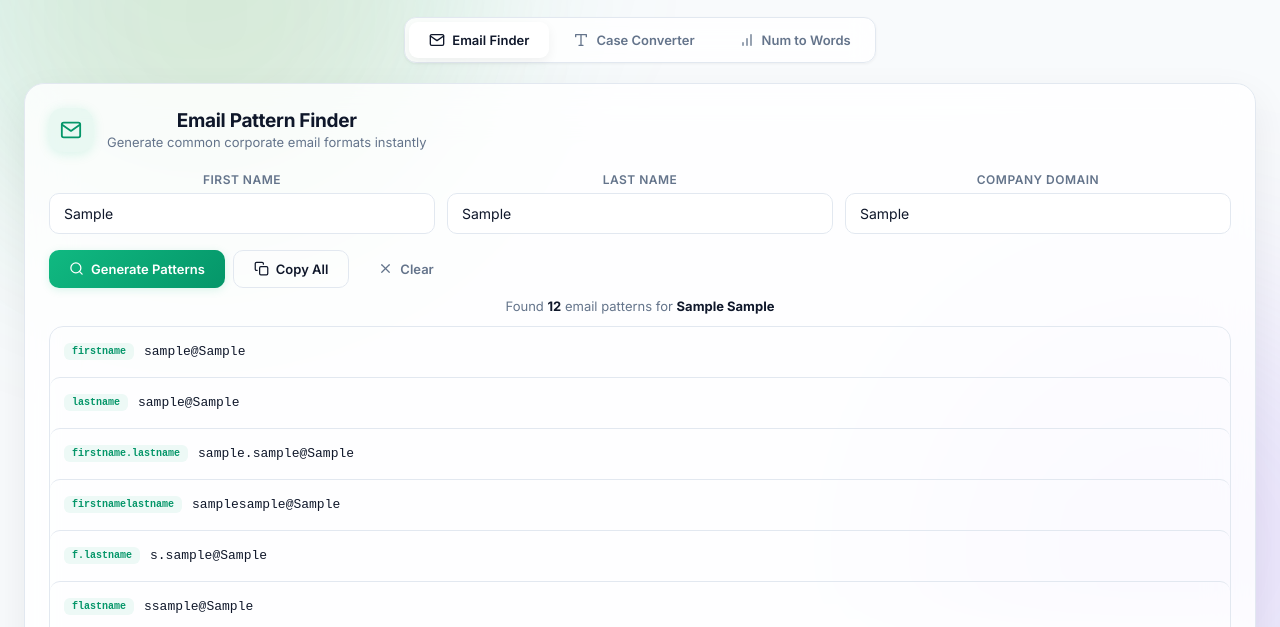
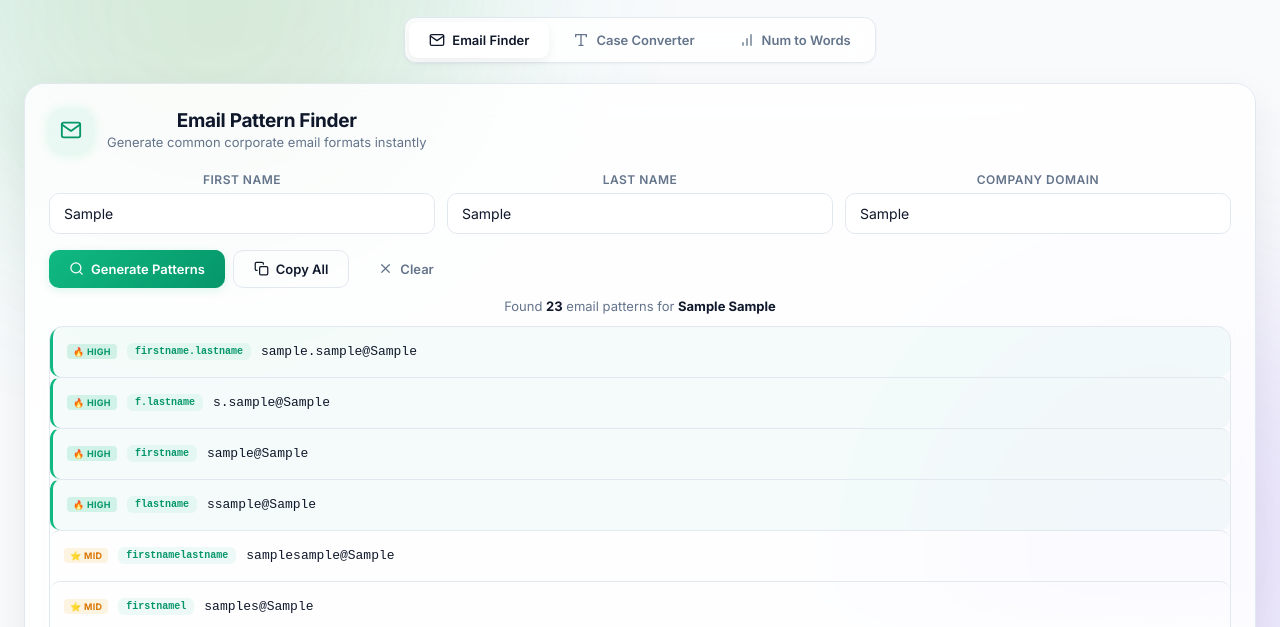
Before and after one commit to RajNexithon/email-finder-frontend, a plain HTML site: page index.html in a window 1280 px wide. Both pictures are taken after typing "Sample", "Sample", "Sample" into the empty fields and a click on the button "Generate Patterns". Shown: the part 173-800 px from the top of the page. Drawn offline with Linux system fonts and the light colour scheme.

Commit message:
Add files via upload

```diff
--- a/index.html
+++ b/index.html
@@ -282,6 +282,16 @@ select{cursor:pointer;appearance:auto}
   background:var(--primary-light);color:var(--primary-text);
   white-space:nowrap;flex-shrink:0;font-weight:600;
 }
+.email-priority{
+  font-size:9px;font-family:Inter,sans-serif;
+  padding:2px 6px;border-radius:4px;
+  white-space:nowrap;flex-shrink:0;font-weight:700;
+  letter-spacing:.3px;
+}
+.email-priority.high{background:rgba(16,185,129,.15);color:#059669;}
+.email-priority.medium{background:rgba(245,158,11,.12);color:#d97706;}
+.email-priority.low{background:rgba(100,116,139,.1);color:#64748b;}
+.email-row.top-pattern{background:rgba(16,185,129,.04);border-left:3px solid var(--primary);}
 .email-addr{font-size:13px;font-family:monospace;white-space:nowrap;overflow:hidden;text-overflow:ellipsis}
 .copy-sm{
   width:30px;height:30px;display:flex;align-items:center;justify-content:center;
@@ -650,7 +660,10 @@ async function copyToClipboard(text){try{await navigator.clipboard.writeText(tex
 
 /* ===== EMAIL FINDER ===== */
 let emailData=[];
-const patternLabels=['firstname','lastname','firstname.lastname','firstnamelastname','f.lastname','flastname','firstnamel','firstname_lastname','lastname.firstname','lastnamefirstname','l.firstname','firstname-lastname'];
+// Priority order based on Hunter.io / Prospeo.io data
+// High: ~48-56% of 1000+ employee companies | Medium: ~15-30% | Low: <10%
+const patternLabels=['firstname.lastname','f.lastname','firstname','flastname','firstnamelastname','firstnamel','firstname.l','lastname.firstname','l.firstname','firstname_lastname','lastnamefirstname','f.l','fl','firstname-lastname','lastname_firstname','lastname','f_lastname','f-lastname','lastname_f','lastname-f','lf','lastnamef','lastname-firstname'];
+const patternPriority=['high','high','high','high','medium','medium','medium','medium','medium','medium','medium','medium','medium','low','low','low','low','low','low','low','low','low','low'];
 
 function generateEmails(){
   const first=document.getElementById('ef-first').value.trim();
@@ -658,22 +671,27 @@ function generateEmails(){
   let domain=document.getElementById('ef-domain').value.trim().replace(/^https?:\/\//,'').replace(/^www\./,'').replace(/\/+$/,'');
   if(!first||!last||!domain){showToast('Missing fields','Please fill in all fields.','info');return}
   const f=first.toLowerCase(),l=last.toLowerCase(),fi=f[0],li=l[0];
-  emailData=[`${f}@${domain}`,`${l}@${domain}`,`${f}.${l}@${domain}`,`${f}${l}@${domain}`,`${fi}.${l}@${domain}`,`${fi}${l}@${domain}`,`${f}${li}@${domain}`,`${f}_${l}@${domain}`,`${l}.${f}@${domain}`,`${l}${f}@${domain}`,`${li}.${f}@${domain}`,`${f}-${l}@${domain}`];
+  // Ordered by Hunter.io priority: most common corporate patterns first
+  emailData=[`${f}.${l}@${domain}`,`${fi}.${l}@${domain}`,`${f}@${domain}`,`${fi}${l}@${domain}`,`${f}${l}@${domain}`,`${f}${li}@${domain}`,`${f}.${li}@${domain}`,`${l}.${f}@${domain}`,`${li}.${f}@${domain}`,`${f}_${l}@${domain}`,`${l}${f}@${domain}`,`${fi}.${li}@${domain}`,`${fi}${li}@${domain}`,`${f}-${l}@${domain}`,`${l}_${f}@${domain}`,`${l}@${domain}`,`${fi}_${l}@${domain}`,`${fi}-${l}@${domain}`,`${l}_${fi}@${domain}`,`${l}-${fi}@${domain}`,`${li}${fi}@${domain}`,`${l}${fi}@${domain}`,`${l}-${f}@${domain}`];
   document.getElementById('ef-stats').style.display='block';
   document.getElementById('ef-stats').innerHTML=`Found <strong>${emailData.length}</strong> email patterns for <strong>${first} ${last}</strong>`;
   const container=document.getElementById('ef-results');
   container.style.display='block';
-  container.innerHTML=emailData.map((email,i)=>`
-    <div class="email-row" style="animation:panelIn .3s ease ${i*.03}s both">
+  container.innerHTML=emailData.map((email,i)=>{
+    const prio=patternPriority[i];
+    const prioLabel=prio==='high'?'🔥 HIGH':prio==='medium'?'⭐ MID':'💡 LOW';
+    const topClass=prio==='high'?' top-pattern':'';
+    return `<div class="email-row${topClass}" style="animation:panelIn .3s ease ${i*.03}s both">
       <div class="email-left">
+        <span class="email-priority ${prio}">${prioLabel}</span>
         <span class="email-pattern">${patternLabels[i]}</span>
         <span class="email-addr">${email}</span>
       </div>
       <button class="copy-sm" onclick="copyEmail(${i})" title="Copy">
         <svg viewBox="0 0 24 24" fill="none" stroke="currentColor" stroke-width="2" stroke-linecap="round" stroke-linejoin="round"><rect x="9" y="9" width="13" height="13" rx="2" ry="2"/><path d="M5 15H4a2 2 0 0 1-2-2V4a2 2 0 0 1 2-2h9a2 2 0 0 1 2 2v1"/></svg>
       </button>
-    </div>
-  `).join('');
+    </div>`;
+  }).join('');
   document.getElementById('ef-copyAll').style.display='inline-flex';
 }
 
```
